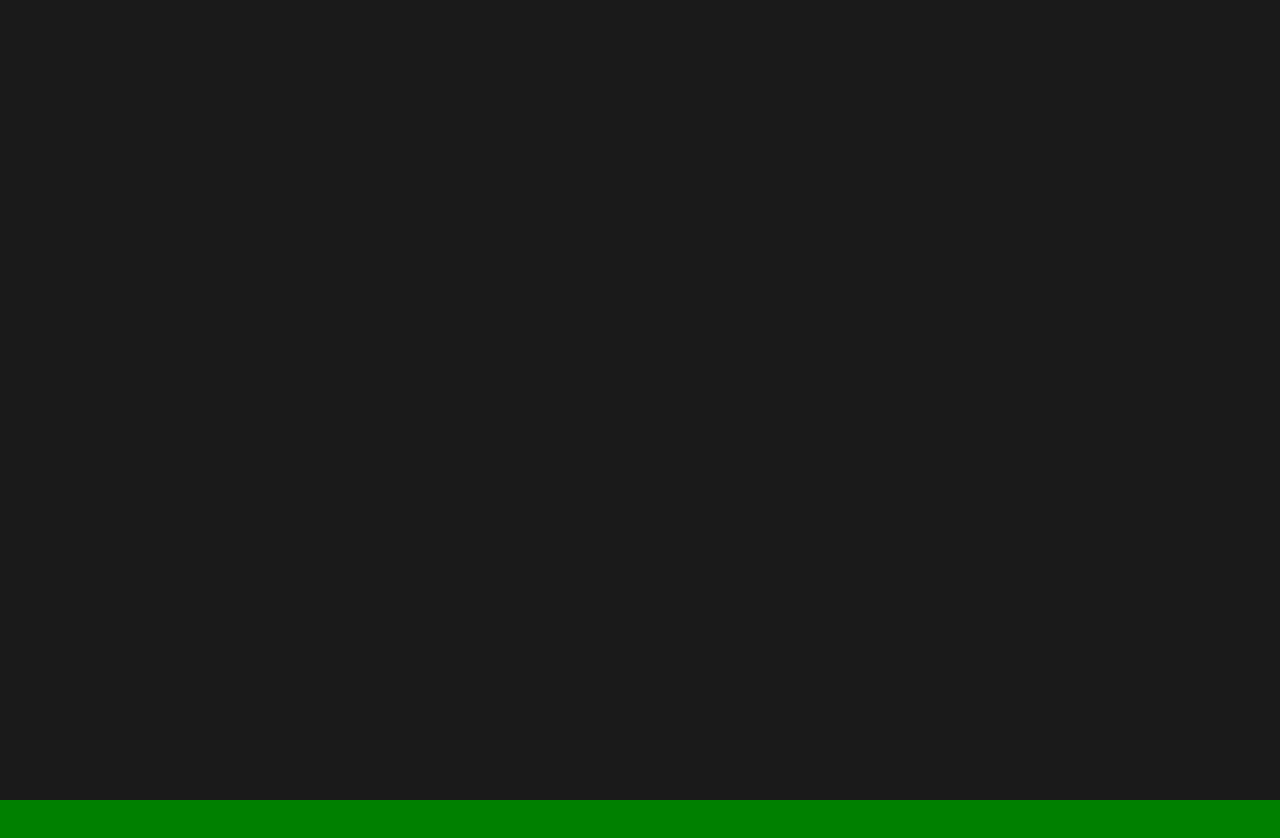
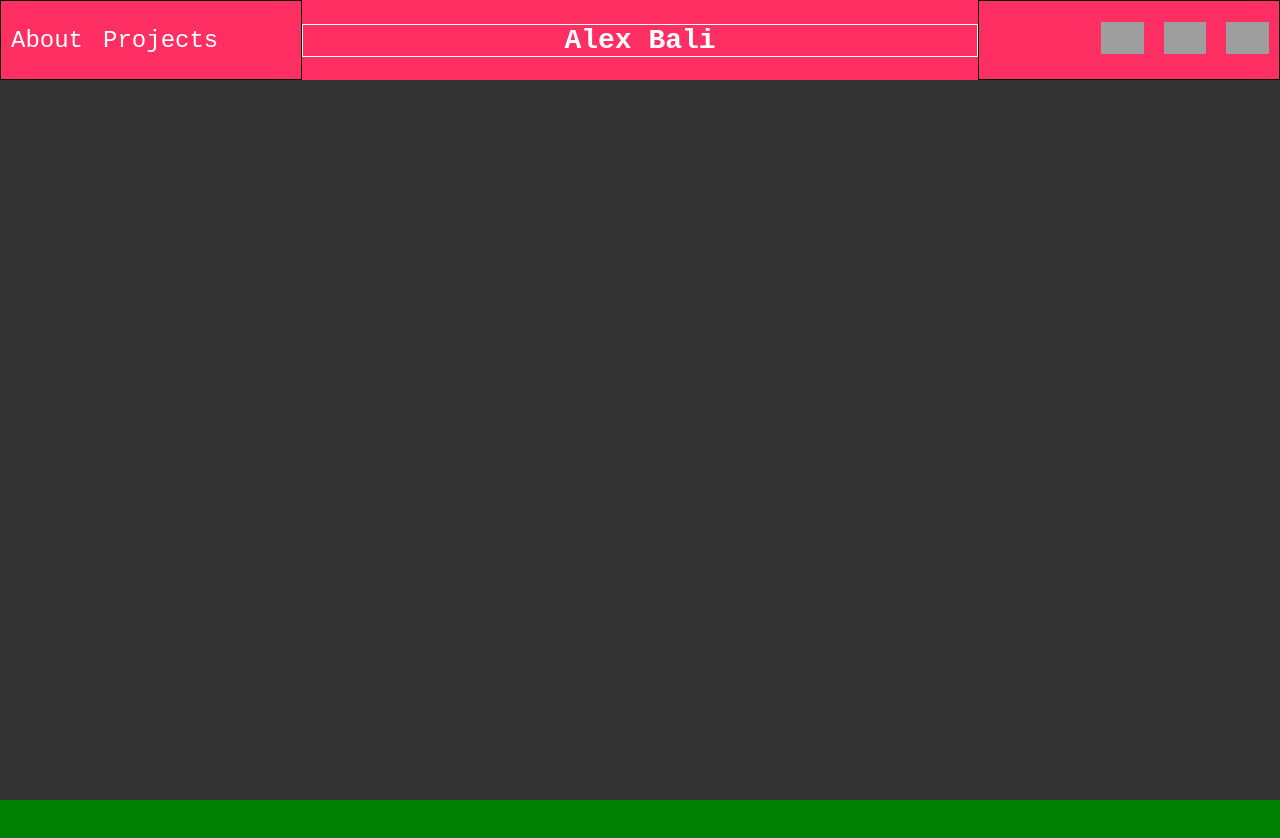
Before and after one commit to ballin-98/portfolio-website, a Vue app in the folder portfolio-application/: page / in a window 1280 px wide. Shown: the top 838 px of the page. Built offline with nearby package versions, Linux system fonts and the light colour scheme; grey boxes are pictures that could not be loaded.

Commit message:
a lot of heavy lifting finished with the navigation bar

```diff
--- a/portfolio-application/src/components/AboutPage.vue
+++ b/portfolio-application/src/components/AboutPage.vue
@@ -6,8 +6,8 @@
 
 <style scoped>
 .about-page-container {
-  height: 100vh;
+  height: 100%;
   width: 100%;
-  background: #1a1a1a;
+  background: #333;
 }
 </style>
--- a/portfolio-application/src/components/ContainerPage.vue
+++ b/portfolio-application/src/components/ContainerPage.vue
@@ -1,17 +1,36 @@
 <template>
   <div class="page-container">
-    <AboutPage></AboutPage>
-    <ProjectsPage></ProjectsPage>
+    <div class="page-container-fixed">
+      <NavigationBar></NavigationBar>
+    </div>
+    <div class="page-container-pages">
+      <AboutPage></AboutPage>
+      <ProjectsPage></ProjectsPage>
+    </div>
   </div>
 </template>
 
 <script setup lang="ts">
 import ProjectsPage from "@/components/ProjectsPage.vue";
 import AboutPage from "@/components/AboutPage.vue";
+import NavigationBar from "@/components/NavigationBar.vue";
 </script>
 
-<style scoped>
+<style>
 .page-container {
-  height: 100%;
+  height: 100vh;
+  display: flex;
+  flex-direction: column;
+}
+
+.page-container-fixed {
+  position: sticky;
+  top: 0;
+  z-index: 100;
+  height: 10vh;
+}
+
+.page-container-pages {
+  flex: 1;
 }
 </style>
--- /dev/null
+++ b/portfolio-application/src/components/NavigationBar.vue
@@ -0,0 +1,104 @@
+<template>
+  <div class="nav-bar-container">
+    <div class="left-container">
+      <div class="left-container-link">About</div>
+      <div class="left-container-link">Projects</div>
+    </div>
+    <div class="center-container">
+      <div class="logo">Alex Bali</div>
+    </div>
+    <div class="right-container">
+      <div class="image-container">
+        <a target="_blank" href="https://www.linkedin.com/in/alex-bali/">
+          <img src="/assets/linkedin.svg" alt="" />
+        </a>
+      </div>
+      <div class="image-container">
+        <a target="_blank" href="https://github.com/ballin-98">
+          <img src="/assets/github.svg" alt="" />
+        </a>
+      </div>
+      <div class="image-container">
+        <a href="mailto:your-alexbali189@gmail.com">
+          <img src="/assets/mail.svg" alt="" />
+        </a>
+      </div>
+    </div>
+  </div>
+</template>
+
+<script setup lang="ts"></script>
+<style scoped>
+.nav-bar-container {
+  background-color: #ff2e63;
+  /* border: 2px solid #00bfff; */
+  height: inherit;
+  display: flex;
+  flex-direction: row;
+  justify-content: space-between;
+  font-family: "Roboto Mono", monospace;
+}
+
+.left-container {
+  display: flex;
+  flex-direction: row;
+  border: 1px solid black;
+  width: 300px;
+  align-items: center;
+  /* padding: 0px 20px; */
+  /* gap: 10px; */
+}
+
+.left-container-link {
+  font-size: 24px;
+  color: white;
+  padding: 10px;
+}
+
+.center-container {
+  display: flex;
+  flex-direction: row;
+  border: 1px solid green;
+  flex: 2;
+  color: white;
+  margin: auto;
+  border: 1px solid white;
+}
+
+.logo {
+  margin: auto;
+  font-size: 28px;
+  font-weight: 600;
+}
+
+.right-container {
+  display: flex;
+  flex-direction: row;
+  width: 300px;
+  align-items: center; /* Center vertically */
+  justify-content: flex-end;
+  /* gap: 10px; */
+  /* padding-right: 20px; */
+  border: 1px solid black;
+}
+
+.image-container {
+  height: 50%;
+  display: flex;
+  align-items: center; /* Center vertically */
+  padding: 10px;
+}
+
+.image-container img {
+  height: 32px;
+}
+.image-container a {
+  font-style: none;
+}
+
+/* Cool overlay effect */
+
+.image-container:hover {
+  box-shadow: 0 0 10px rgba(0, 0, 0, 0.4); /* Add a subtle box-shadow effect */
+}
+</style>
--- a/portfolio-application/src/components/ProjectsPage.vue
+++ b/portfolio-application/src/components/ProjectsPage.vue
@@ -6,7 +6,7 @@
 
 <style scoped>
 .projects-page-container {
-  height: 100vh;
+  height: 100%;
   width: 100%;
   background: green;
 }
```
